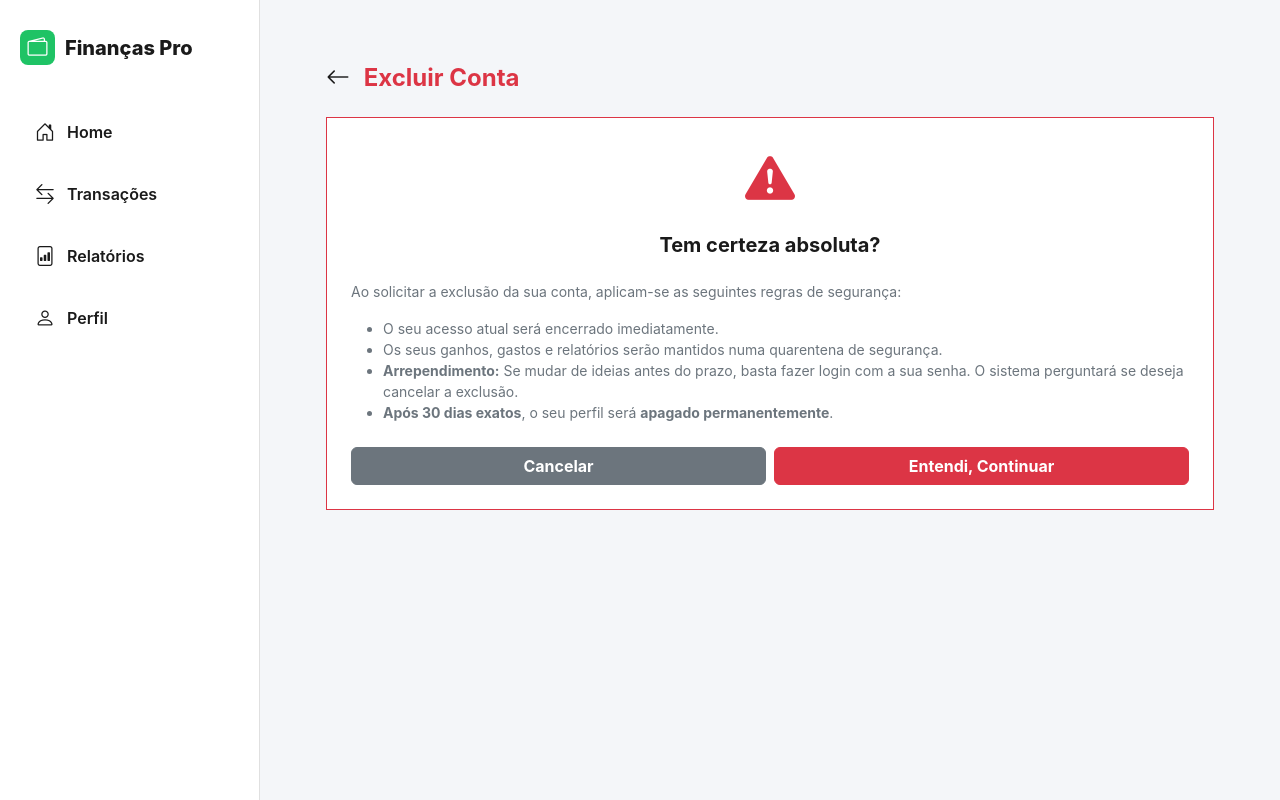
After one commit to gustavo100001/organizador_financeiro, a Flask app: page /perfil/excluir in a window 1280 px wide. The commit adds this page. Run offline with Flask 3, Linux system fonts and the light colour scheme; a user stored in the database is signed in; data comes from the database, SQL or seed files in the repository; both versions use the stored data as it was after the commit.

Commit message:
Versão 1.2 do sistema

```diff
--- a/app.py
+++ b/app.py
@@ -6,6 +6,7 @@ from decimal import Decimal
 from database import DatabaseManager
 from models import Usuario, Transacao
 from repositories import UsuarioRepository, TransacaoRepository
+import random
 
 app = Flask(__name__)
 # OBRIGATÓRIO: Chave secreta para criptografar os cookies de sessão dos usuários
@@ -50,14 +51,20 @@ def cadastro():
     if request.method == 'POST':
         nome = request.form.get('nome')
         email = request.form.get('email').strip().lower()
+        telefone = request.form.get('telefone').strip()
         senha = request.form.get('senha')
+
+        # VALIDAÇÃO DA SENHA: Mínimo de 6 caracteres (letras, números ou símbolos)
+        if not senha or len(senha) < 6:
+            flash('A senha deve conter no mínimo 6 caracteres.', 'danger')
+            return redirect(url_for('cadastro'))
 
         if usuario_repo.buscar_por_email(email):
             flash('Este e-mail já está registado.', 'danger')
             return redirect(url_for('cadastro'))
 
         senha_criptografada = generate_password_hash(senha)
-        usuario_repo.salvar(Usuario(nome=nome, email=email, senha_hash=senha_criptografada))
+        usuario_repo.salvar(Usuario(nome=nome, email=email, telefone=telefone, senha_hash=senha_criptografada))
         flash('Conta criada com sucesso! Faça login.', 'success')
         return redirect(url_for('login'))
 
@@ -72,7 +79,6 @@ def login():
 
         if user:
             agora = datetime.now()
-            # Verifica se está bloqueado por tentativas falhas
             if user.bloqueado_ate:
                 bloqueio = datetime.strptime(user.bloqueado_ate, "%Y-%m-%d %H:%M:%S")
                 if agora < bloqueio:
@@ -80,14 +86,25 @@ def login():
                     flash(f'Segurança: Conta bloqueada. Tente novamente em {restante} minuto(s).', 'danger')
                     return render_template('login.html')
 
-            # Verifica a senha
             if check_password_hash(user.senha_hash, senha):
+                # VERIFICA SE A CONTA ESTÁ AGENDADA PARA EXCLUSÃO
+                if user.data_exclusao:
+                    data_limite = datetime.strptime(user.data_exclusao, "%Y-%m-%d %H:%M:%S")
+                    if agora <= data_limite:
+                        # Cria uma sessão temporária e envia para a tela de decisão
+                        session['recuperacao_usuario_id'] = user.id
+                        return redirect(url_for('recuperar_conta'))
+                    else:
+                        flash('Esta conta foi permanentemente excluída e já não pode ser acedida.', 'danger')
+                        return render_template('login.html')
+
+                # Login normal se não houver exclusão agendada
                 usuario_repo.limpar_falhas_login(email)
                 session['usuario_id'] = user.id
                 return redirect(url_for('index'))
             else:
                 falhas = user.tentativas_login + 1
-                if falhas >= 5: # Bloqueia por 5 minutos na 5ª tentativa falhada
+                if falhas >= 5:
                     bloqueio_ate = (agora + timedelta(minutes=5)).strftime("%Y-%m-%d %H:%M:%S")
                     usuario_repo.registrar_falha_login(email, falhas, bloqueio_ate)
                     flash('Segurança: Conta bloqueada por 5 minutos devido a múltiplas falhas.', 'danger')
@@ -99,6 +116,37 @@ def login():
 
     return render_template('login.html')
 
+@app.route('/recuperar_conta', methods=['GET', 'POST'])
+def recuperar_conta():
+    # Verifica se o utilizador passou pelo login com sucesso
+    uid_recuperacao = session.get('recuperacao_usuario_id')
+    if not uid_recuperacao:
+        return redirect(url_for('login'))
+
+    user = usuario_repo.buscar_por_id(uid_recuperacao)
+
+    if request.method == 'POST':
+        acao = request.form.get('acao')
+
+        if acao == 'restaurar':
+            # Cancela a exclusão, limpa a sessão temporária e faz o login real
+            usuario_repo.cancelar_exclusao(uid_recuperacao)
+            usuario_repo.limpar_falhas_login(user.email)
+            session.pop('recuperacao_usuario_id', None)
+            session['usuario_id'] = uid_recuperacao
+            flash('Bem-vindo de volta! A exclusão foi cancelada e a sua conta está totalmente ativa.', 'success')
+            return redirect(url_for('index'))
+
+        elif acao == 'manter_exclusao':
+            # Limpa a sessão temporária e volta para o login
+            session.pop('recuperacao_usuario_id', None)
+            flash('A sua conta continua agendada para exclusão.', 'info')
+            return redirect(url_for('login'))
+
+    # Para exibir a data limite formatada no HTML
+    data_formatada = datetime.strptime(user.data_exclusao, "%Y-%m-%d %H:%M:%S").strftime("%d/%m/%Y")
+    return render_template('recuperar_conta.html', data_limite=data_formatada)
+
 @app.route('/logout')
 def logout():
     session.clear()
@@ -107,16 +155,43 @@ def logout():
 @app.route('/recuperar_senha', methods=['GET', 'POST'])
 def recuperar_senha():
     if request.method == 'POST':
-        email = request.form.get('email').strip().lower()
-        nova_senha = request.form.get('nova_senha')
-        if usuario_repo.buscar_por_email(email):
-            usuario_repo.atualizar_senha(email, generate_password_hash(nova_senha))
-            usuario_repo.limpar_falhas_login(email)
-            flash('Senha redefinida com sucesso! Pode fazer login.', 'success')
-            return redirect(url_for('login'))
-        flash('E-mail não encontrado.', 'danger')
-    return render_template('recuperar_senha.html')
+        passo = request.form.get('passo')
 
+        # PASSO 1: O utilizador informa o e-mail para receber o código
+        if passo == '1':
+            email = request.form.get('email').strip().lower()
+            user = usuario_repo.buscar_por_email(email)
+            if user:
+                # Gera um código aleatório de 6 dígitos
+                codigo = str(random.randint(100000, 999999))
+                usuario_repo.salvar_codigo_recuperacao(email, codigo)
+
+                # Simulação de envio por SMS/E-mail (Exibe no terminal e na tela)
+                print(f"\n[SISTEMA SMS/EMAIL] O código para {user.nome} ({user.telefone}) é: {codigo}\n")
+                flash(f'Simulação de Envio: Um SMS foi enviado para {user.telefone} com o código: {codigo}', 'info')
+
+                return render_template('recuperar_senha.html', passo=2, email=email)
+            else:
+                flash('E-mail não encontrado no sistema.', 'danger')
+                return redirect(url_for('recuperar_senha'))
+
+        # PASSO 2: O utilizador insere o código e a nova senha
+        elif passo == '2':
+            email = request.form.get('email')
+            codigo_digitado = request.form.get('codigo')
+            nova_senha = request.form.get('nova_senha')
+
+            if usuario_repo.validar_codigo(email, codigo_digitado):
+                usuario_repo.atualizar_senha(email, generate_password_hash(nova_senha))
+                usuario_repo.salvar_codigo_recuperacao(email, None) # Invalida o código após uso
+                usuario_repo.limpar_falhas_login(email)
+                flash('Senha redefinida com sucesso! Pode fazer login.', 'success')
+                return redirect(url_for('login'))
+            else:
+                flash('Código de verificação incorreto.', 'danger')
+                return render_template('recuperar_senha.html', passo=2, email=email)
+
+    return render_template('recuperar_senha.html', passo=1)
 
 # ==========================================
 # 2. ROTAS DO PERFIL E CONFIGURAÇÕES
@@ -148,6 +223,32 @@ def editar_perfil():
         return redirect(url_for('perfil'))
 
     return render_template('editar_perfil.html', user=user)
+
+@app.route('/perfil/excluir', methods=['GET', 'POST'])
+@login_required
+def excluir_conta():
+    uid = session['usuario_id']
+    user = usuario_repo.buscar_por_id(uid)
+    passo = request.args.get('passo', '1')
+
+    if request.method == 'POST':
+        senha = request.form.get('senha')
+
+        # Verifica se a senha está correta
+        if not check_password_hash(user.senha_hash, senha):
+            flash('Senha incorreta. A exclusão foi cancelada por segurança.', 'danger')
+            return redirect(url_for('excluir_conta', passo='2'))
+
+        # Agenda a exclusão para 30 dias a partir de hoje
+        data_exclusao = (datetime.now() + timedelta(days=30)).strftime("%Y-%m-%d %H:%M:%S")
+        usuario_repo.solicitar_exclusao(uid, data_exclusao)
+
+        # Desloga o utilizador
+        session.clear()
+        flash('Sua conta foi agendada para exclusão e será apagada permanentemente em 30 dias.', 'info')
+        return redirect(url_for('login'))
+
+    return render_template('excluir_conta.html', passo=passo)
 
 @app.route('/configuracoes', methods=['GET', 'POST'])
 @login_required
--- a/models.py
+++ b/models.py
@@ -1,14 +1,17 @@
 class Usuario:
-    def __init__(self, nome, email, senha_hash, tema='light', input_pix=0, tentativas_login=0, bloqueado_ate=None, data_cadastro=None, id=None):
+    def __init__(self, nome, email, senha_hash, telefone="", tema='light', input_pix=0, tentativas_login=0, bloqueado_ate=None, codigo_recuperacao=None, data_cadastro=None, data_exclusao=None, id=None):
         self.id = id
         self.nome = nome
         self.email = email
+        self.telefone = telefone
         self.senha_hash = senha_hash
         self.tema = tema
         self.input_pix = input_pix
         self.tentativas_login = tentativas_login
         self.bloqueado_ate = bloqueado_ate
+        self.codigo_recuperacao = codigo_recuperacao
         self.data_cadastro = data_cadastro
+        self.data_exclusao = data_exclusao # Adicionado aqui!
 
 class Transacao:
     # Adicionado o usuario_id no modelo
--- /dev/null
+++ b/templates/excluir_conta.html
@@ -0,0 +1,54 @@
+{% extends 'base.html' %}
+{% block content %}
+<div class="px-3 mt-4">
+    <h4 class="fw-bold mb-4 text-danger"><a href="/perfil" class="text-decoration-none text-dark"><i class="bi bi-arrow-left me-2"></i></a> Excluir Conta</h4>
+
+    {% with messages = get_flashed_messages(with_categories=true) %}
+      {% if messages %}<div class="alert alert-{{ messages[0][0] }} py-2">{{ messages[0][1] }}</div>{% endif %}
+    {% endwith %}
+
+    <div class="dashboard-card p-4 border border-danger">
+
+        {% if passo == '1' %}
+            <!-- ETAPA 1: AVISO E CONFIRMAÇÃO -->
+            <div class="text-center mb-4">
+                <i class="bi bi-exclamation-triangle-fill text-danger" style="font-size: 50px;"></i>
+                <h5 class="fw-bold mt-3">Tem certeza absoluta?</h5>
+            </div>
+
+            <p class="text-muted small">Ao solicitar a exclusão da sua conta, aplicam-se as seguintes regras de segurança:</p>
+            <ul class="text-muted small mb-4 text-start">
+                <li>O seu acesso atual será encerrado imediatamente.</li>
+                <li>Os seus ganhos, gastos e relatórios serão mantidos numa quarentena de segurança.</li>
+                <li><strong>Arrependimento:</strong> Se mudar de ideias antes do prazo, basta fazer login com a sua senha. O sistema perguntará se deseja cancelar a exclusão.</li>
+                <li><strong>Após 30 dias exatos</strong>, o seu perfil será <strong>apagado permanentemente</strong>.</li>
+            </ul>
+
+            <div class="d-flex gap-2">
+                <a href="/perfil" class="btn btn-secondary w-50 fw-bold">Cancelar</a>
+                <a href="/perfil/excluir?passo=2" class="btn btn-danger w-50 fw-bold">Entendi, Continuar</a>
+            </div>
+
+        {% elif passo == '2' %}
+            <!-- ETAPA 2: EXIGÊNCIA DE SENHA -->
+            <div class="text-center mb-4">
+                <i class="bi bi-shield-lock-fill text-danger" style="font-size: 50px;"></i>
+                <h5 class="fw-bold mt-3">Confirmação de Segurança</h5>
+            </div>
+
+            <p class="text-muted small mb-4 text-center">Para garantir que é mesmo você quem está a realizar esta ação, por favor, insira a sua senha de acesso.</p>
+
+            <form action="/perfil/excluir?passo=2" method="POST">
+                <label class="form-label small fw-bold text-danger">Senha de Acesso</label>
+                <input type="password" name="senha" class="form-control mb-4" placeholder="Digite sua senha" required>
+
+                <div class="d-flex gap-2">
+                    <a href="/perfil" class="btn btn-secondary w-50 fw-bold">Cancelar</a>
+                    <button type="submit" class="btn btn-danger w-50 fw-bold">Excluir Conta</button>
+                </div>
+            </form>
+        {% endif %}
+
+    </div>
+</div>
+{% endblock %}
--- a/templates/login.html
+++ b/templates/login.html
@@ -12,7 +12,7 @@
 <div class="bg-white p-4 rounded-4 shadow-sm" style="width: 100%; max-width: 400px;">
     <div class="text-center mb-4">
         <i class="bi bi-person-circle text-primary fs-1"></i>
-        <h4 class="fw-bold mt-2">Bem-vindo de volta</h4>
+        <h4 class="fw-bold mt-2">Bem-vindo </h4>
     </div>
 
     {% with messages = get_flashed_messages(with_categories=true) %}
```
Also changed, not shown: database.py (+33 -5 lines), repositories.py (+39 -5 lines), templates/cadastro.html (+9 -5 lines), templates/perfil.html (+8 -0 lines), templates/recuperar_conta.html (added, +35 -0 lines), templates/recuperar_senha.html (+22 -7 lines), financas.db.
